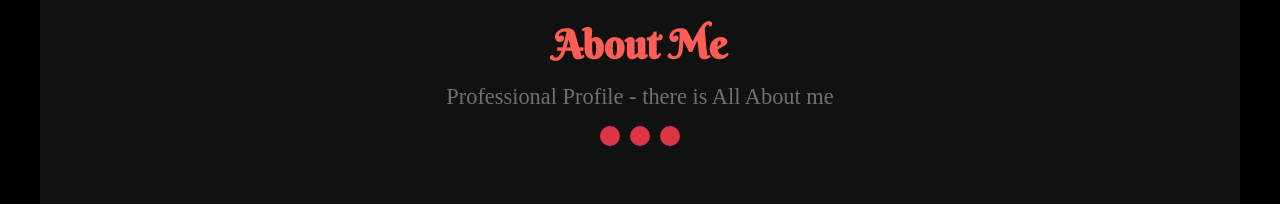
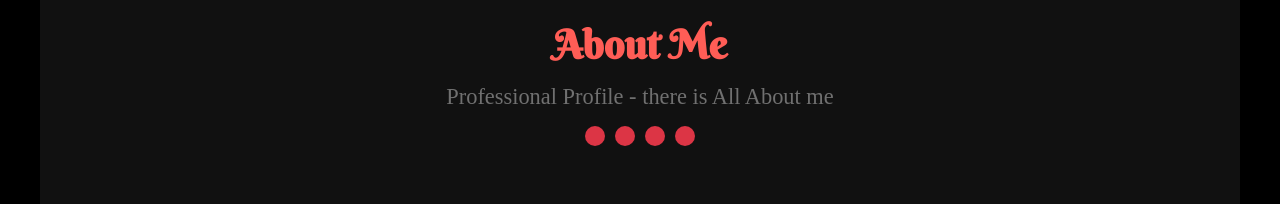
Before and after one commit to SanchesVitor/Portfolio, a plain HTML site: page index.html in a window 1280 px wide. Shown: the part 840-1044 px from the top of the page. Drawn offline with Linux system fonts and the light colour scheme.

Commit message:
teste add index

```diff
--- a/index.html
+++ b/index.html
@@ -41,6 +41,7 @@
         <h1>About Me</h1>
         <p>Professional Profile - there is All About me</p>
         <div aria-label="Seção de ilustrações">
+          <span></span>
           <span></span>
           <span></span>
           <span></span>
```
